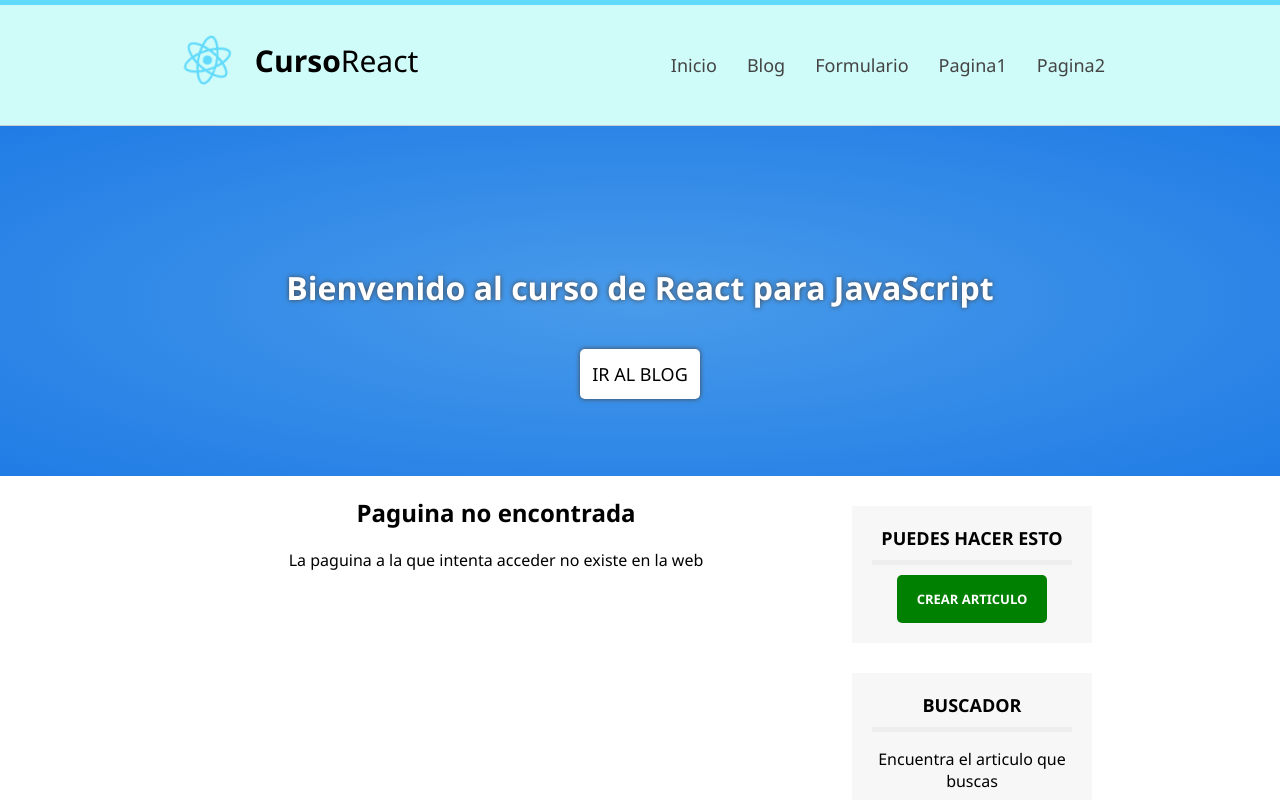
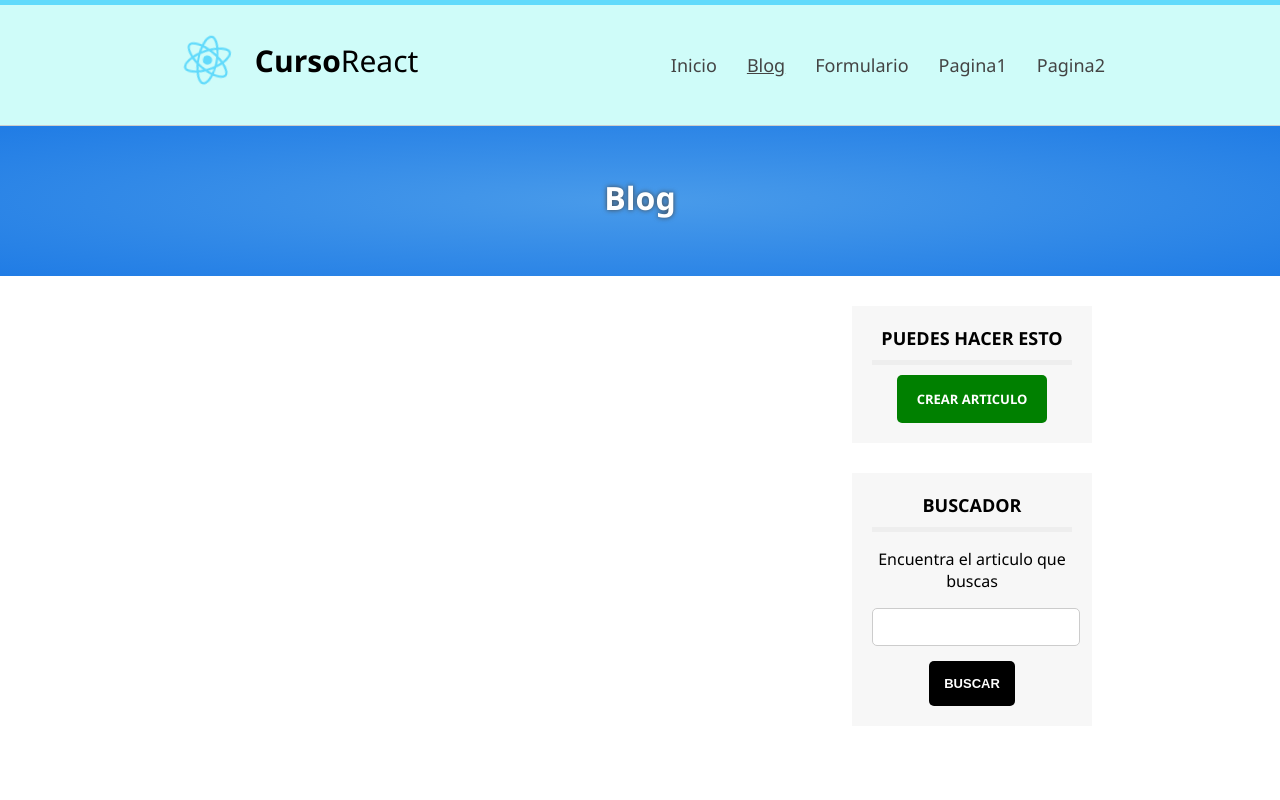
Before and after one commit to AironRuda/aprendiendo-react, a React (Create React App) app in the folder aprendiendoreact/: page /blog in a window 1280 px wide. Shown: the top 800 px of the page. Built offline with nearby package versions, Linux system fonts and the light colour scheme.

Commit message:
Creacion de home y blog, con modificacion en sidebar y slider

```diff
--- a/aprendiendoreact/src/Router.js
+++ b/aprendiendoreact/src/Router.js
@@ -2,47 +2,43 @@ import React, { Component } from "react";
 import { BrowserRouter, Route, Routes } from "react-router-dom";
 
 import Header from "./components/Header";
-import Slider from "./components/Slider";
-import Sidebar from "./components/Sidebar";
+
 import Footer from "./components/Footer";
-import SeccionPruebas from "./components/SeccionPruebas";
-import Peliculas from "./components/Peliculas";
+//import SeccionPruebas from "./components/SeccionPruebas";
+//import Peliculas from "./components/Peliculas";
 
 import MiComponente from "./components/MiComponente";
 import Error from "./components/Error";
+import Home from "./components/Home";
+import Blog from "./components/Blog";
 
 class Router extends Component {
   render() {
-    var buttonString = "IR AL BLOG";
     return (
       <BrowserRouter>
         <Header />
 
-        <Slider
-          title="Bienvenido al curso de React para JavaScript" //Exporta como propiedad al objeto en cuestion
-          btn={buttonString}
-        />
-        <div className="center">
         {/* Configurar rutas y paguinas */}
         <Routes>
-            <Route path="/" element={<Peliculas />} />
-            <Route path="/home" element={<Peliculas />} />
-            <Route path="/ruta-prueba" element={<SeccionPruebas />} />
+          <Route path="/" element={<Home />} />
+          <Route path="/home" element={<Home />} />
+          <Route path="/blog" element={<Blog />} />
           <Route path="/segunda-ruta" element={<MiComponente />} />
-            <Route path="/pagina-1" element={<MiComponente/>} render={()=>{
+          <Route
+            path="/pagina-1"
+            element={<MiComponente />}
+            render={() => {
               <React.Fragment>
                 <h1>Ruta a la ruta: pagina 1</h1>
-                <MiComponente saludo="Hola muy buenas"/>
-              </React.Fragment>
+                <MiComponente saludo="Hola muy buenas" />
+              </React.Fragment>;
             }}
-
           />
           <Route path="*" element={<Error />} />
         </Routes>
-          <Sidebar />
+
         <div className="clearFix"></div>
-        </div>
-        {/* END DIV CENTER */}
+
         <Footer />
       </BrowserRouter>
     );
--- /dev/null
+++ b/aprendiendoreact/src/components/Blog.js
@@ -0,0 +1,28 @@
+import React, { Component } from "react";
+
+import Slider from "./Slider";
+import Sidebar from "./Sidebar";
+
+class Blog extends Component {
+  render() {
+    return (
+      <div id="Blog">
+        <Slider
+          title="Blog" //Exporta como propiedad al objeto en cuestion
+          size="slider-small"
+        />
+        <div className="center">
+          <div id="content">
+            {/*Listado de articulos que vendran del API */}
+          </div>
+          <Sidebar
+            blog="true"
+          />
+        </div>
+        {/* END DIV CENTER */}
+      </div>
+    );
+  }
+}
+
+export default Blog;
--- a/aprendiendoreact/src/components/Header.js
+++ b/aprendiendoreact/src/components/Header.js
@@ -31,7 +31,7 @@ class Header extends Component {
               </li>
               <li>
                 <NavLink
-                  to="/ruta-prueba"
+                  to="/blog"
                   style={({ isActive }) => (isActive ? activeStyle : undefined)}
                 >
                   Blog
--- /dev/null
+++ b/aprendiendoreact/src/components/Home.js
@@ -0,0 +1,27 @@
+import React, { Component } from "react";
+
+import Slider from "./Slider";
+import Sidebar from "./Sidebar";
+
+class Home extends Component {
+  render() {
+    return (
+      <div id="Home">
+        <Slider
+          title="Bienvenido al curso de React para JavaScript" //Exporta como propiedad al objeto en cuestion
+          size="slider-big"
+          btn="Ir al blog"
+        />
+        <div className="center">
+          <div id="content">
+            <h1 className="subHeader">Ultimos articulos</h1>
+          </div>
+          <Sidebar />
+        </div>
+        {/* END DIV CENTER */}
+      </div>
+    );
+  }
+}
+
+export default Home;
--- a/aprendiendoreact/src/components/Sidebar.js
+++ b/aprendiendoreact/src/components/Sidebar.js
@@ -4,12 +4,15 @@ class Sidebar extends Component {
   render() {
     return (
       <aside id="sidebar">
+        {this.props.blog && (
           <div id="nav-blog" className="sidebar-item">
             <h3>Puedes hacer esto</h3>
             <a href="#" className="btn btn-success">
               Crear articulo
             </a>
           </div>
+        )}
+
         <div id="search" className="sidebar-item">
           <h3>Buscador</h3>
           <p>Encuentra el articulo que buscas</p>
--- a/aprendiendoreact/src/components/Slider.js
+++ b/aprendiendoreact/src/components/Slider.js
@@ -3,11 +3,22 @@ import React, { Component } from "react";
 class Slider extends Component {
   render() {
     return (
-      <div id="slider" className="slider-big">
-        <h1>{this.props.title /*Extrae la propiedad definida en el llamado de la misma*/}</h1>
-        <a href="#" className="btn-white">
-          {this.props.btn /*Se llama a la propidad definida en el uso de la misma*/}
-        </a>
+      <div id="slider" className={this.props.size}>
+        <h1>
+          {
+            /*Extrae la propiedad definida en el llamado de la misma*/
+            this.props.title
+          }
+        </h1>
+
+        {
+          /*Se llama a la propiedad definida en el uso de la misma*/
+          this.props.btn && (
+            <a href="" className="btn-white">
+              {this.props.btn}
+            </a>
+          )
+        }
       </div>
     );
   }
```
Lines whose indentation alone changed are shown as unchanged.
